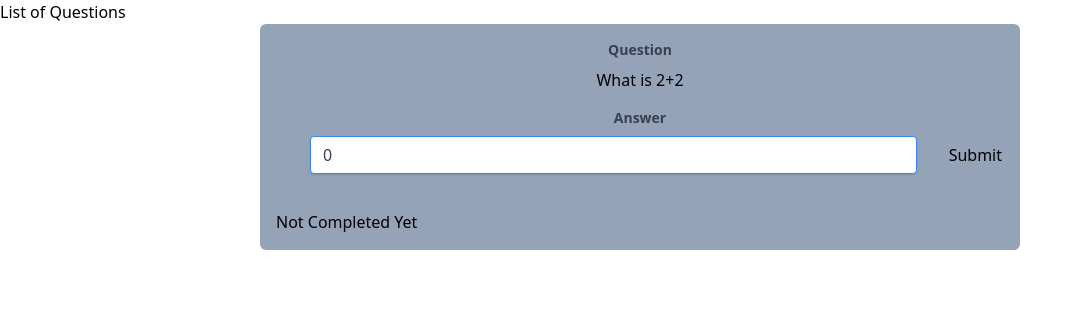
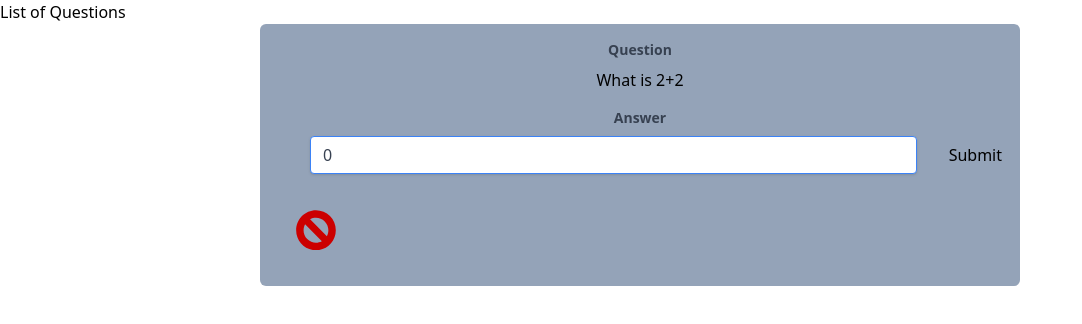
Before and after one commit to joecwilson/education-game, a React (Create React App) app: page / in a window 1280 px wide. Both pictures are taken after a click on the input 975 px from the left and 155 px from the top of the page. Shown: the top 324 px of the page, without its empty margins (0-1082 px from the left). Built offline with nearby package versions, Linux system fonts and the light colour scheme.

Commit message:
Let you know if you got the answer wrong

```diff
--- a/src/QuestionView.js
+++ b/src/QuestionView.js
@@ -1,7 +1,7 @@
 import React from 'react';
 import {useState} from 'react';
 import correctLogo from './images/Correct.svg'
-
+import incorrectLogo from './images/Incorrect.svg'
 
 
 function QuestionView (props){
@@ -48,8 +48,16 @@ function QuestionView (props){
                 <img
                     src={correctLogo}
                     className= "max-h-10 m-5 ml-18"
-                    alt="You got the answer correct"></img>:
-                "Not Completed Yet"
+                    alt="You got the answer correct"/>
+                :
+                (props.question.correct === 1)?
+                    <img
+                    src={incorrectLogo}
+                    className= "max-h-10 m-5 ml-18"
+                    alt="You got the answer incorrect"/>
+                    :"Not Completed Yet"
+
+
             }
 
         </div>
```
Also changed, not shown: src/images/Incorrect.svg (added).
